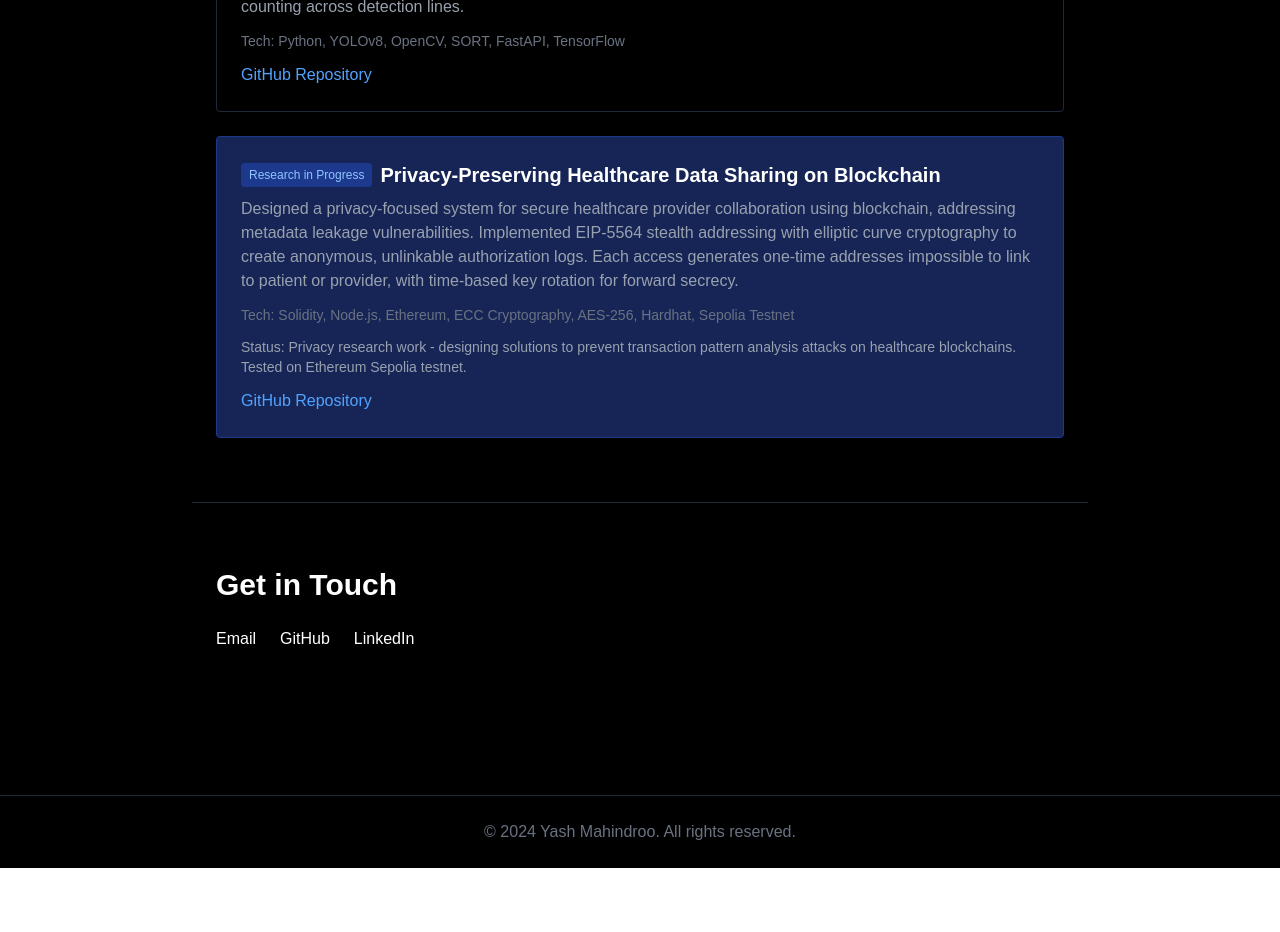
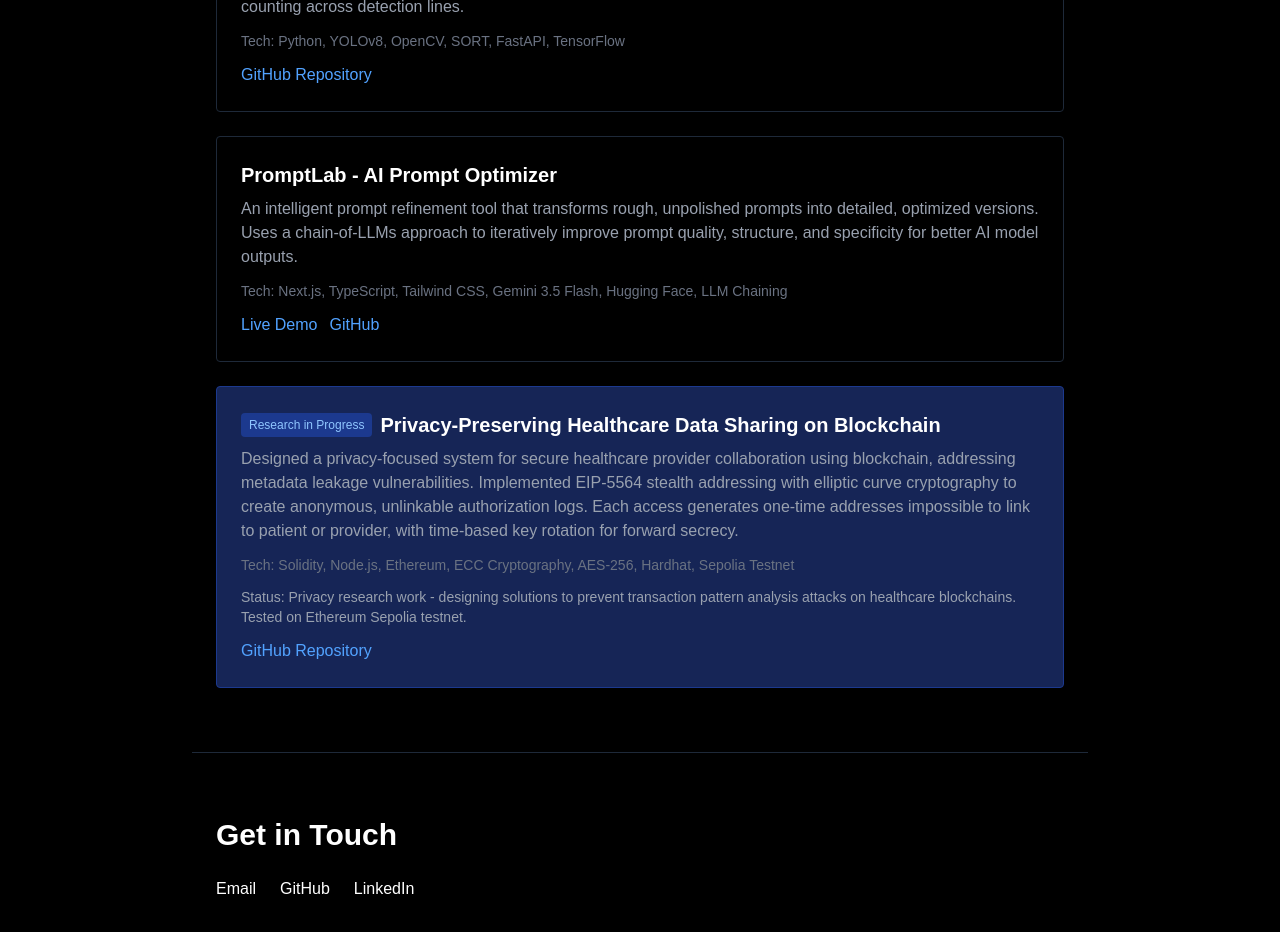
Before and after one commit to YashMahindroo18/My-Portfolio, a Next.js app: page / in a window 1280 px wide. Shown: the part 1300-2232 px from the top of the page. Before the commit the page ends 2168 px from the top, so only its background shows below. Built offline with nearby package versions, Linux system fonts and the light colour scheme.

Commit message:
Update page.tsx

```diff
--- a/app/page.tsx
+++ b/app/page.tsx
@@ -73,6 +73,16 @@ export default function Home() {
         <a href="https://github.com/YashMahindroo18/Crowd_Sense" className="text-blue-400 hover:underline">GitHub Repository</a>
       </div>
     </div>
+    {/* PromptLab */}
+<div className="border border-gray-800 p-6 rounded hover:border-gray-600">
+  <h4 className="text-xl font-semibold mb-2">PromptLab - AI Prompt Optimizer</h4>
+  <p className="text-gray-400 mb-3">An intelligent prompt refinement tool that transforms rough, unpolished prompts into detailed, optimized versions. Uses a chain-of-LLMs approach to iteratively improve prompt quality, structure, and specificity for better AI model outputs.</p>
+  <p className="text-sm text-gray-500 mb-3">Tech: Next.js, TypeScript, Tailwind CSS, Gemini 3.5 Flash, Hugging Face, LLM Chaining</p>
+  <div className="flex gap-3">
+    <a href="https://promptlab-olive.vercel.app/" className="text-blue-400 hover:underline">Live Demo</a>
+    <a href="https://github.com/YashMahindroo18/promptlab" className="text-blue-400 hover:underline">GitHub</a>
+  </div>
+</div>
 
     {/* Blockchain Research */}
     <div className="border border-blue-900 bg-blue-950 bg-opacity-20 p-6 rounded hover:border-blue-700">
```
